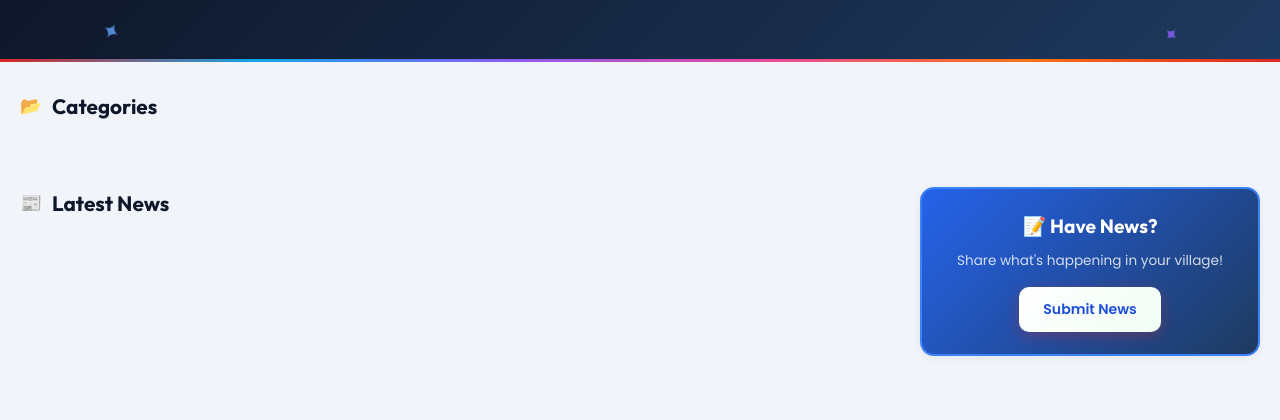
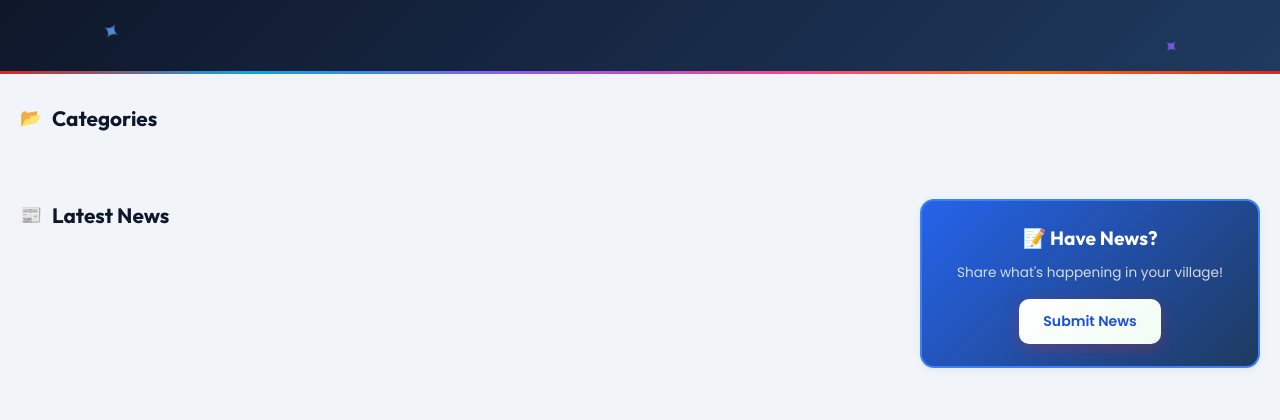
Before and after one commit to anees0885/AsaraNews, a Flask app: page / in a window 1280 px wide. Shown: the part 160-580 px from the top of the page. Run offline with Flask 3, Linux system fonts and the light colour scheme; data that the repository does not hold is empty.

Commit message:
Fix welcome text visibility

```diff
--- a/static/css/style.css
+++ b/static/css/style.css
@@ -771,11 +771,11 @@ img{max-width:100%;height:auto}
 
 /* Welcome Banner */
 .welcome-banner {
-    padding: 6px 0;
+    padding: 12px 0;
     margin: 0;
     background: linear-gradient(135deg, var(--navy-900), var(--navy-800));
     text-align: center;
-    overflow: hidden;
+    overflow: visible;
 }
 .welcome-text {
     padding: 0;
```
